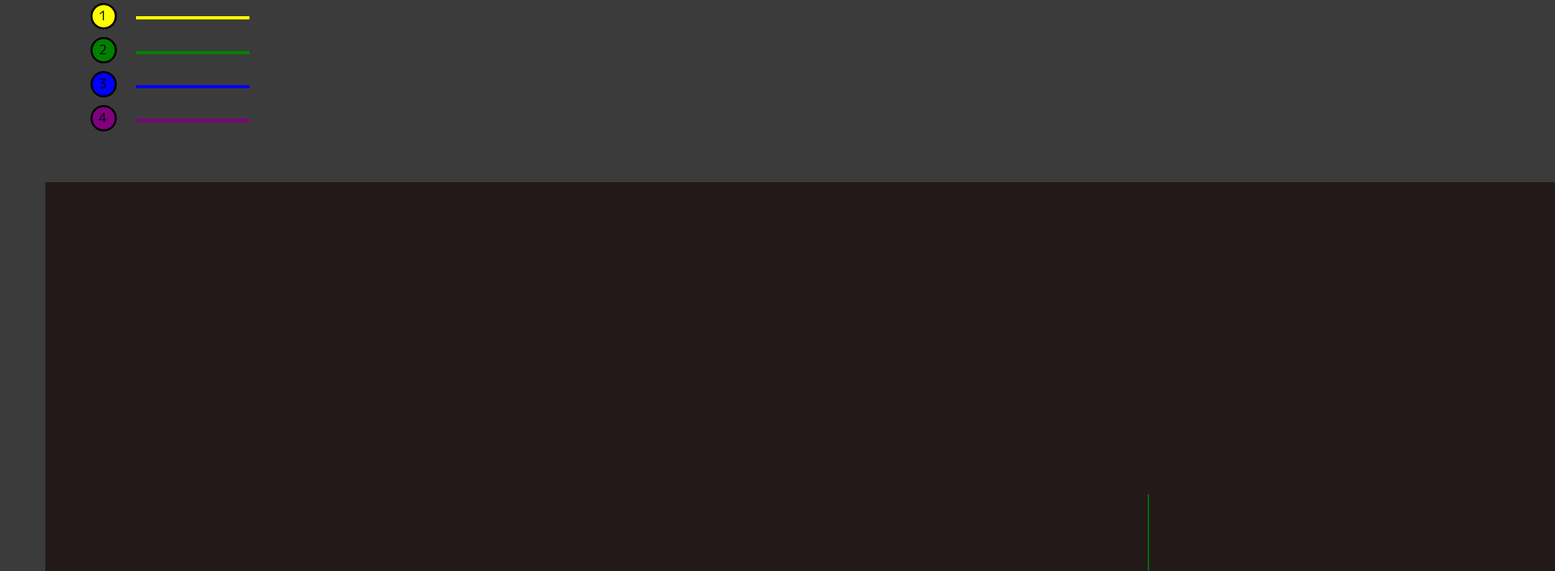
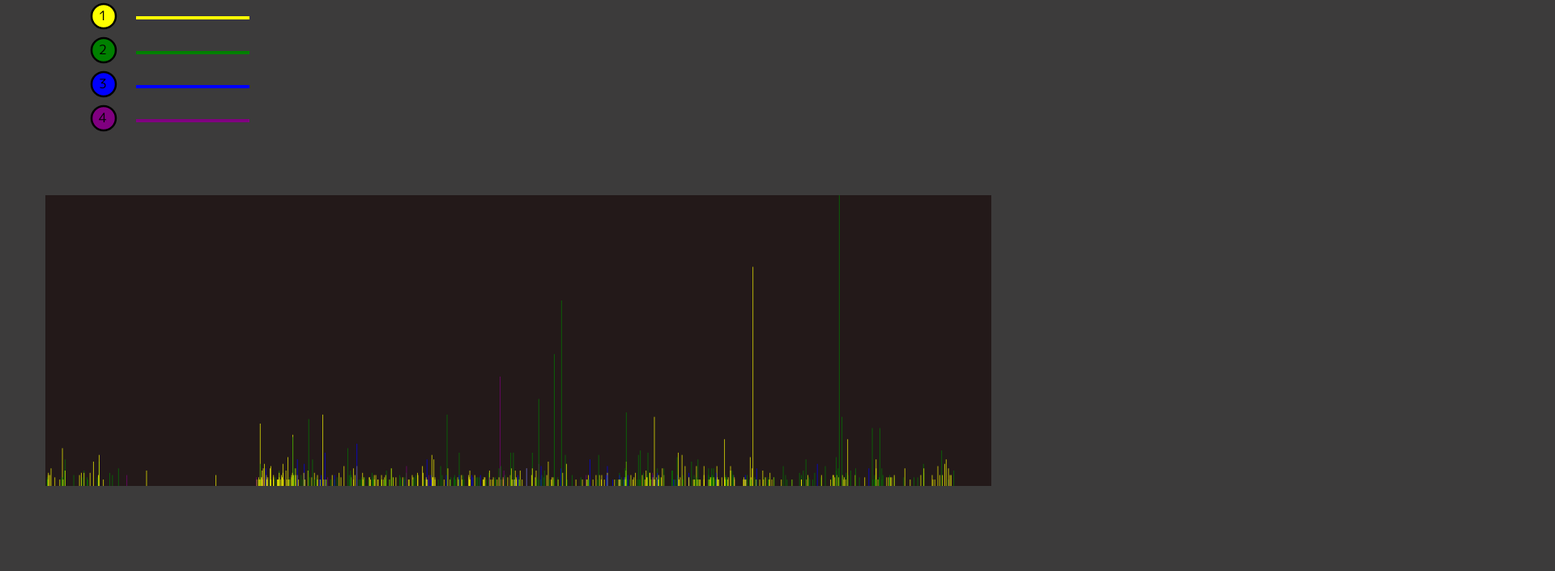
Before and after one commit to Leah-Zhou/TTC-Subway-Time-Delay-Data-Visualization, a plain HTML site: page index.html in a window 1280 px wide. Shown: the part 251-956 px from the top of the page at 81% size, 1920 px wide, since content can reach past the window. After the commit the page ends 897 px from the top, so only its background shows below. Drawn offline with nearby package versions, Linux system fonts and the light colour scheme.

Commit message:
third-commit

```diff
--- a/css/index.css
+++ b/css/index.css
@@ -16,6 +16,7 @@ h2{
 #time-line{
 
    background-color:rgba(32, 21, 21, 0.904);
-  margin:1em 3em;
+  margin:2em 3em;
+  /* padding-top:1em; */
 
 }
--- a/index.html
+++ b/index.html
@@ -37,7 +37,8 @@
 
   </svg>
 
-  <svg id="time-line" width="2500" height="800">
+  <svg id="time-line" viewBox = "0 0 2600 800">
+
 
       </svg>
 
--- a/js/index.js
+++ b/js/index.js
@@ -1,5 +1,8 @@
 d3.json(`data/trandata.json`).then(dataset=>{
+  // narrow down the data from original data
+  // dataset = dataset.filter(delay => delay.minDelay > 0 && delay.minDelay < 20).slice(0, 100);
   console.log(dataset)
+
   //yu Yellow
   //bd Green
   //SHP purple
@@ -12,11 +15,11 @@ d3.json(`data/trandata.json`).then(dataset=>{
    console.log(newData)
    console.log(newData[12].timeInHrs)
 
-  setWidth=1600,
-  setHeight= 2000;
+
   let quantities = newData.length;
 
-
+const height = 800
+const width =2500
 
 
 
@@ -25,10 +28,10 @@ d3.json(`data/trandata.json`).then(dataset=>{
   .data(newData)
   .enter()
   .append(`line`)
- .attr(`x1`,(num,i)=>newData[i].timeInHrs*100)
- .attr(`y1`,800)
- .attr(`x2`,(num,i)=>newData[i].timeInHrs*100) // delay time in hour
- .attr(`y2`,(num,i)=>800-newData[i].minDelay*5) //how long it delay in mins
+  .attr(`x1`,(num,i)=>newData[i].timeInHrs*(width/24))
+  .attr(`y1`,height)
+  .attr(`x2`,(num,i)=>newData[i].timeInHrs*(width/24)) // delay time in hour
+  .attr(`y2`,(num,i)=>height-newData[i].minDelay*(height/d3.max(newData,obj=>obj.minDelay))) //how long it delay in mins
   .attr(`stroke-width`,1.5)
   .attr(`stroke`,(num,i)=>newData[i].color)
 
@@ -42,9 +45,33 @@ d3.json(`data/trandata.json`).then(dataset=>{
  * ? how to draw the axis base on data?
  */
 
-// var width = 400, height = 100;
 
-// var data = [10, 15, 20, 25, 30];
+
+const max = d3.max(newData,obj=>obj.timeInHrs)
+
+
+
+ const axis = d3.select(`#time-line`)
+ .append(`svg`)
+ .attr(`width`,width)
+ .attr(`height`,height)
+
+ let scale = d3.scaleLinear()
+               .domain([0,d3.max(newData,obj=>obj.timeInHrs)])
+               .range(0,width)
+
+
+
+  let xaxis = d3.axisBottom()
+                .scale(scale)
+
+//  axis.append(`g`)
+//      .call(xaxis)
+
+
+
+
+
     // var svg = d3.select("body")
 //             .append("svg")
 //             .attr("width", width)
@@ -65,14 +92,16 @@ d3.json(`data/trandata.json`).then(dataset=>{
 
 
  // drawing data in circles
-  //  d3.select(`#time-line`)
-  //  .selectAll(`circle`)
-  //  .data(newData)
-  //  .enter()
-  //  .append(`circle`)
-  //  .attr(`cx`,(num,i)=>newData[i].timeInHrs*1000)
-  //  .attr(`cy`,900)
-  //  .attr(`r`,(num,i)=>newData[i].minDelay*10)
-  //  .attr(`fill`,(num,i)=>newData[i].color)
-  //  .attr(`stroke`,`black`)
+    // d3.select(`#time-line`)
+    // .selectAll(`circle`)
+    // .data(newData)
+    // .enter()
+    // .append(`circle`)
+    // .attr(`cx`,(num,i)=>newData[i].timeInHrs*(width/24))
+    // .attr(`cy`,(num,i)=>height-newData[i].minDelay*(height/d3.max(newData,obj=>obj.minDelay))/2)
+    // .attr(`r`,(num,i)=>newData[i].minDelay*5)
+    // .attr(`fill`,(num,i)=>newData[i].color)
+    // .attr(`stroke`,`black`)
+
+
 })
```
Lines whose indentation alone changed are shown as unchanged.
